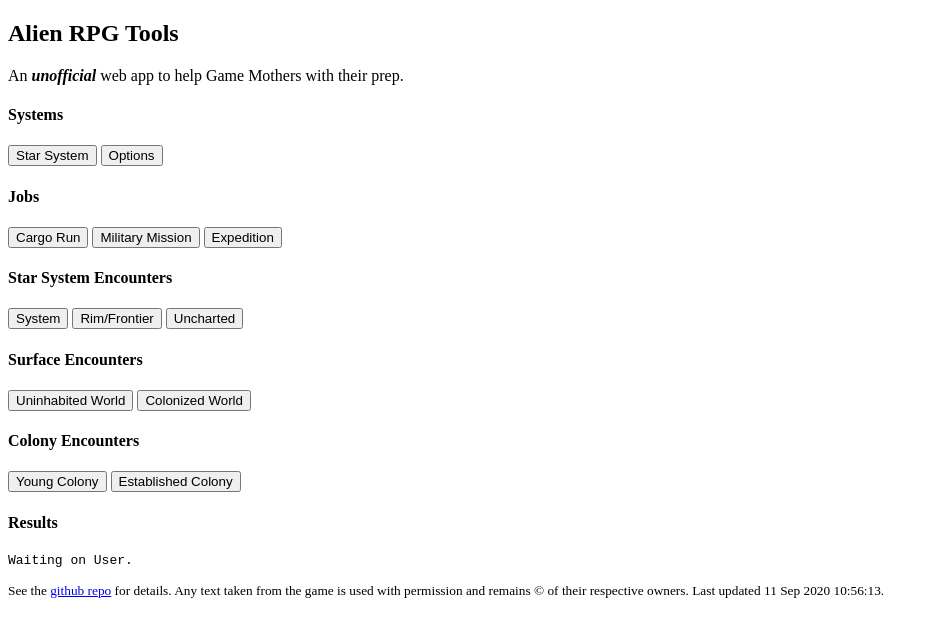
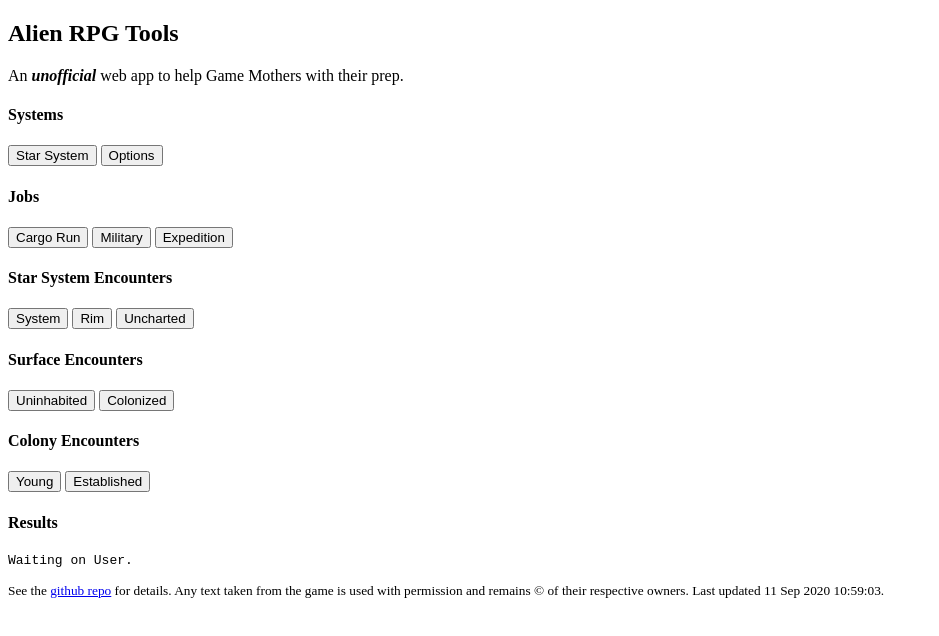
Before and after one commit to ScottMaclure/alienrpg, a Svelte app: page / in a window 1280 px wide. Shown: the top 636 px of the page, without its empty margins (0-939 px from the left). Built offline with nearby package versions, Linux system fonts and the light colour scheme; the HTML template or start-up script is replaced by a standard one.

Commit message:
build artifacts.

```diff
--- a/src/components/App.svelte
+++ b/src/components/App.svelte
@@ -126,20 +126,20 @@
 	<div class="bottomSpaced">
 		<h4>Jobs</h4>
 		<button on:click={handleNewCargoJob}>Cargo Run</button>
-		<button on:click={handleNewMilitaryMission}>Military Mission</button>
+		<button on:click={handleNewMilitaryMission}>Military</button>
 		<button on:click={handleNewExpedition}>Expedition</button>
 	</div>
 	<div class="bottomSpaced">
 		<h4>Star System Encounters</h4>
 		<button on:click={e => handleStarSystemEncounter()}>System</button>
-		<button on:click={e => handleStarSystemEncounter(-3)}>Rim/Frontier</button>
+		<button on:click={e => handleStarSystemEncounter(-3)}>Rim</button>
 		<button on:click={e => handleStarSystemEncounter(-5)}>Uncharted</button>
 		<h4>Surface Encounters</h4>
-		<button on:click={e => handleSurfaceEncounter('uninhabited')}>Uninhabited World</button>
-		<button on:click={e => handleSurfaceEncounter('colonized')}>Colonized World</button>
+		<button on:click={e => handleSurfaceEncounter('uninhabited')}>Uninhabited</button>
+		<button on:click={e => handleSurfaceEncounter('colonized')}>Colonized</button>
 		<h4>Colony Encounters</h4>
-		<button on:click={e => handleColonyEncounter(0)}>Young Colony</button>
-		<button on:click={e => handleColonyEncounter(+1)}>Established Colony</button>
+		<button on:click={e => handleColonyEncounter(0)}>Young</button>
+		<button on:click={e => handleColonyEncounter(+1)}>Established</button>
 	</div>
 
 	<h4>Results</h4>
--- a/src/data/appData.json
+++ b/src/data/appData.json
@@ -1,6 +1,6 @@
 {
     "title": "Alien RPG Tools",
-    "version": "11 Sep 2020 10:56:13",
+    "version": "11 Sep 2020 10:59:03",
     "copyright": "Any text taken from the game is used with permission and remains © of their respective owners.",
     "githubUrl": "https://github.com/ScottMaclure/alienrpg/"
 }
```
Also changed, not shown: 2 other files (tests, documents, lock files or other folders).
